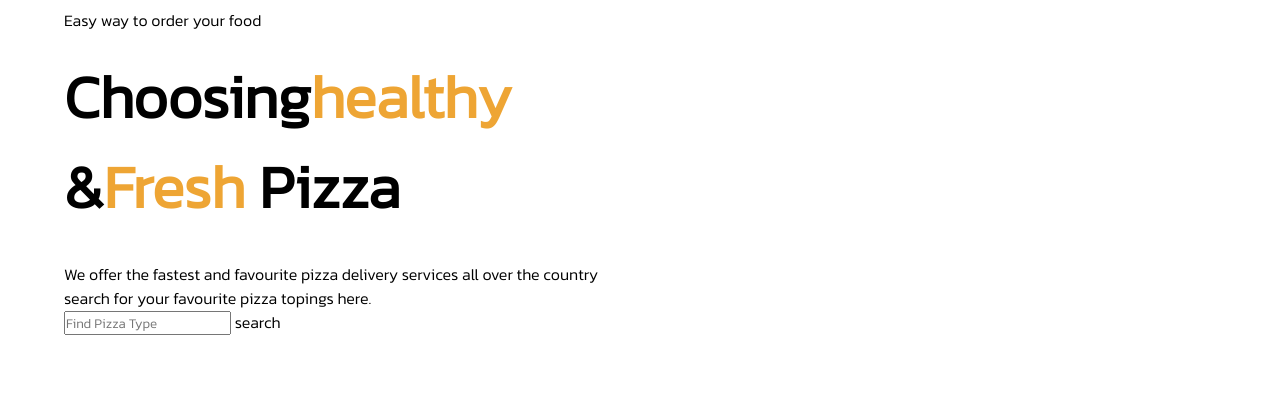
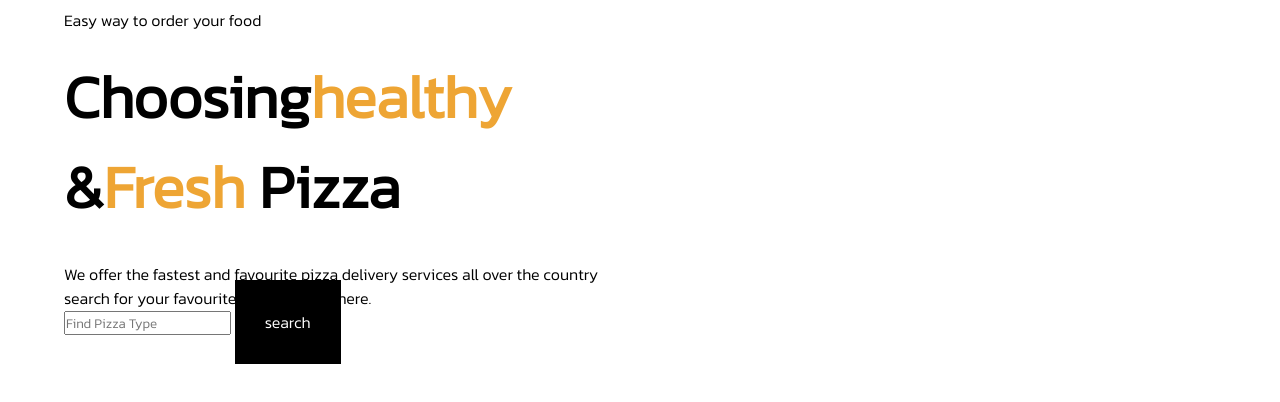
Before and after one commit to ynaatieno/pizzara-deliveries, a plain HTML site: page index.html in a window 1280 px wide. Shown: the part 64-466 px from the top of the page. Drawn offline with Linux system fonts and the light colour scheme.

Commit message:
put color

```diff
--- a/css/sections/header.css
+++ b/css/sections/header.css
@@ -28,4 +28,10 @@
     background-color: #EEA534;
     color: white;
 }
-.hero__form
+.hero__form__label{
+    background-color: black;
+    color:white;
+    border-radius:border-box;
+    padding:30px
+
+}
```
